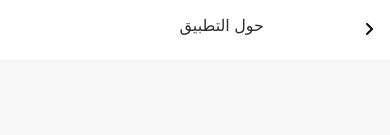
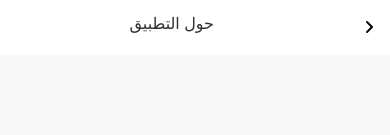
Before and after one commit to Khloud-M/3azmak, a plain HTML site: page aboutApp.html in a window 390 px wide. Shown: the top 135 px of the page. Drawn offline with Linux system fonts and the light colour scheme; a web font is replaced by a local one.

Commit message:
updates aboutus

```diff
--- a/aboutApp.html
+++ b/aboutApp.html
@@ -24,7 +24,7 @@
         <a href="home.html" style="color: black">
           <i class="fa-solid fa-angle-right"></i>
         </a>
-        <h6 class="justify-center">حول التطبيق</h6>
+        <h6>حول التطبيق</h6>
       </div>
       <div
         class="about_us d-flex flex-column align-items-center px-5 justify-content-center"
--- a/css/global.scss
+++ b/css/global.scss
@@ -33,6 +33,7 @@ a{
 }
 .header{
   column-gap: 300px;
+  height: 55px;
   h6{
     font-weight: 400;
     color: #303030;
@@ -45,7 +46,8 @@ a{
     margin: 0;
   }
   .header{
-    column-gap: 100px;
+    column-gap: 150px;
+
 
   }
 }
```
Also changed, not shown: css/global.css, 1 other file.
